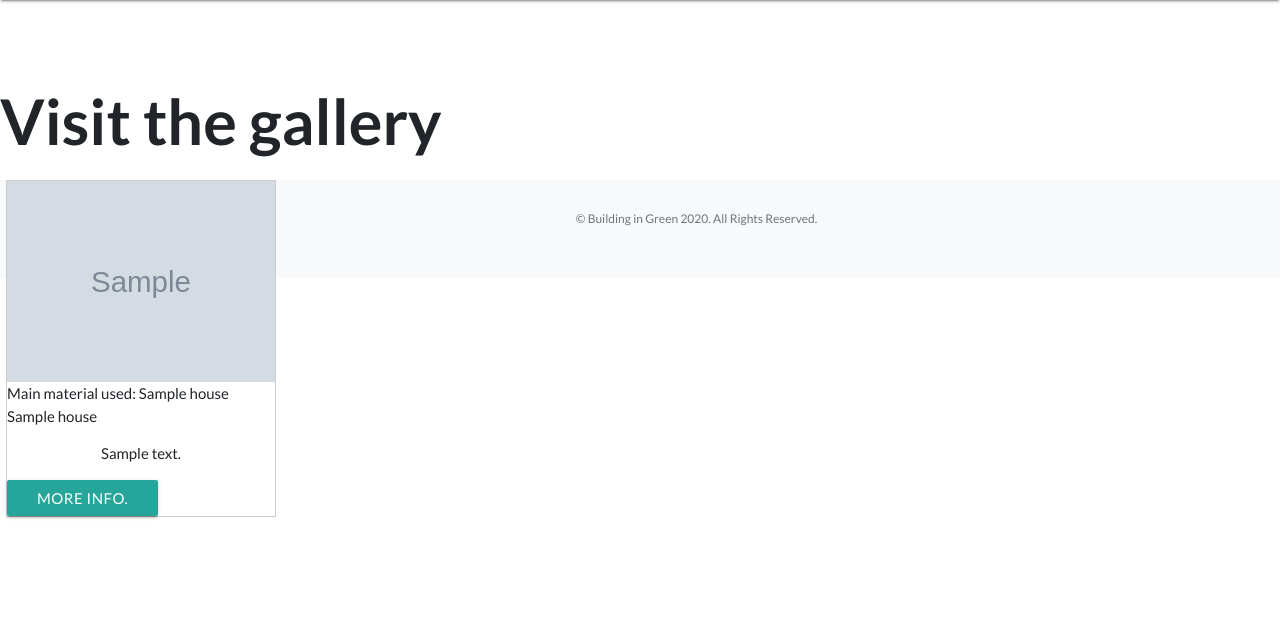
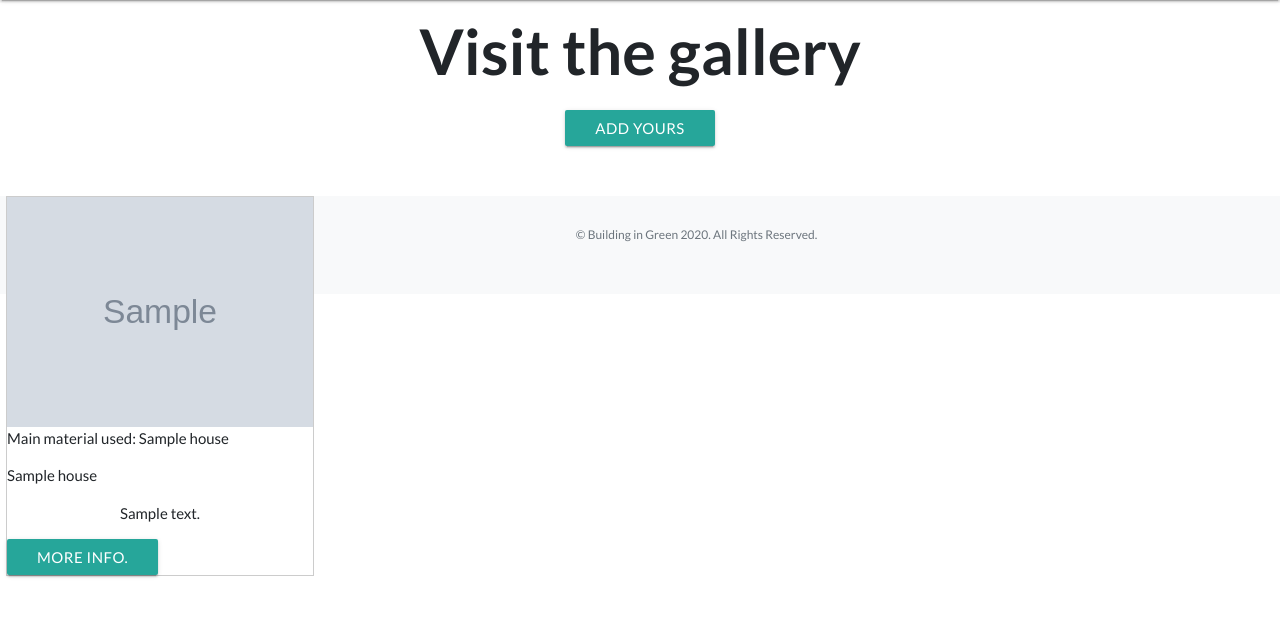
Before and after one commit to RoMar19/Building_in_green, a Flask app: page /gallery/1 in a window 1280 px wide. Shown: the part 64-681 px from the top of the page. Run offline with Flask 2, Linux system fonts and the light colour scheme; grey boxes marked "Sample" are stand-in pictures; a database or web service that is not in the repository returns one stand-in record (values such as "Sample title"); style sheets or scripts are compiled from the project's sources; some libraries are stand-ins or nearby versions.

Commit message:
run.py CRUD updated

```diff
--- a/run.py
+++ b/run.py
@@ -80,11 +80,11 @@ def insert_house():
 # Edit_house page, providing data from formfield values
 @app.route('/edit_house/<house_id>')
 def edit_house(house_id):
-    house_details = mongo.db.houses.find_one({"_id": ObjectId(house_id)})
-    house_categories = mongo.db.categories.find()
+    house = mongo.db.houses.find_one({"_id": ObjectId(house_id)})
+    categories = mongo.db.categories.find()
     return render_template("edit_house.html",
-                            houses=house_details,
-                            categories= house_categories,
+                            houses=house,
+                            categories= categories,
                             page_title="Edit")
 
 
--- a/templates/add_house.html
+++ b/templates/add_house.html
@@ -7,12 +7,12 @@
     <h4 style="padding-left:50px;">Add your own green home and show it to the world!</h4>
 
 <div class="row">
-        <div class="col-md-8 d-flex justify-content-center text-left">
+        <div class="col-md-12 d-flex justify-content-center text-left">
             <form action="{{url_for('insert_house')}}" method="POST" name="add_house" id="add_house">
                 <i class="material-icons">home</i>
                 <select class="form-control categories-formfield" id="house_categories" name="house_categories">
                     <option value="" disabled selected>Choose your option</option>
-                    <!-- Populates categories from DB green_buildings.categories -->
+                    <!-- Populates categories from DB green_buildings -->
                     {% for category in categories %}
                         <option value="{{category.category_name}}" class="left">{{category.category_name | capitalize}}</option>
                     {% endfor %}
--- a/templates/gallery.html
+++ b/templates/gallery.html
@@ -1,19 +1,22 @@
 {% extends 'base.html' %} {% block content %}
 
-<h1 style="margin-top:150px;">Visit the gallery</h1>
+<div class="container">
+    <div class="col-md-12 justify-content-center text-center">
+    <h1 style="margin-top:80px;">Visit the gallery</h1>
 <!-- Shows the gallery houses in the database base on category selection -->
+        <a href="{{url_for('add_house')}}" class="btn btn-success" style="margin-bottom: 50px;">Add yours</a>
+    </div>
+</div>
+
 
     {% for house in houses %}
-
         <div class="responsive">
-        <div class="gallery" style="width: 18rem;">
-            <a>
-            <img src="{{ house.image }}" width="300" height="200">
-            </a>
-            <div class="category">Main material used: {{ house.category_name }}</div>
-            <div class="name">{{ house.house_name }}</div>
-            <div class="desc">{{ house.description }}</div>
-            <a href="{{url_for('house_detail', house_id=house._id)}}" class="btn btn-success" style="text-align:center;">More info.</a>
+            <div class="gallery">
+                <img src="{{ house.image }}">
+                <p class="category">Main material used:  {{ house.category_name | capitalize}}</p>
+                <div class="d-flex justify-content-between align-items-center">{{ house.house_name }}</div>
+                <div class="desc">{{ house.description }}</div>
+                <a href="{{url_for('house_detail', house_id=house._id)}}" class="btn btn-success" style="text-align:center;">More info.</a>
             </div>
         </div>
 
@@ -21,7 +24,3 @@
 
 
 {% endblock %}
-
-    <div>
-    <a href="{{url_for('add_house')}}" class="btn btn-success">Add yours</a>
-    </div>
--- a/templates/house_detail.html
+++ b/templates/house_detail.html
@@ -3,11 +3,11 @@
  <h1 style="margin-top:150px; padding-left:50px;">View more details</h1>
 
 <div class="row">
-    <div class="col-md-12 d-flex justify-content-center">
+    <div class="col-md-8 d-flex justify-content-center">
         <div class="card text-center">
             <div class="card-image">
             <a>
-            <img src="{{ house.image }}" width="300" height="200">
+            <img src="{{ house.image }}" width="100%" height="225">
             </a>
             </div>
             <p>{{ house.category_name }}</p>
```
Also changed, not shown: templates/edit_house.html (+6 -6 lines).
